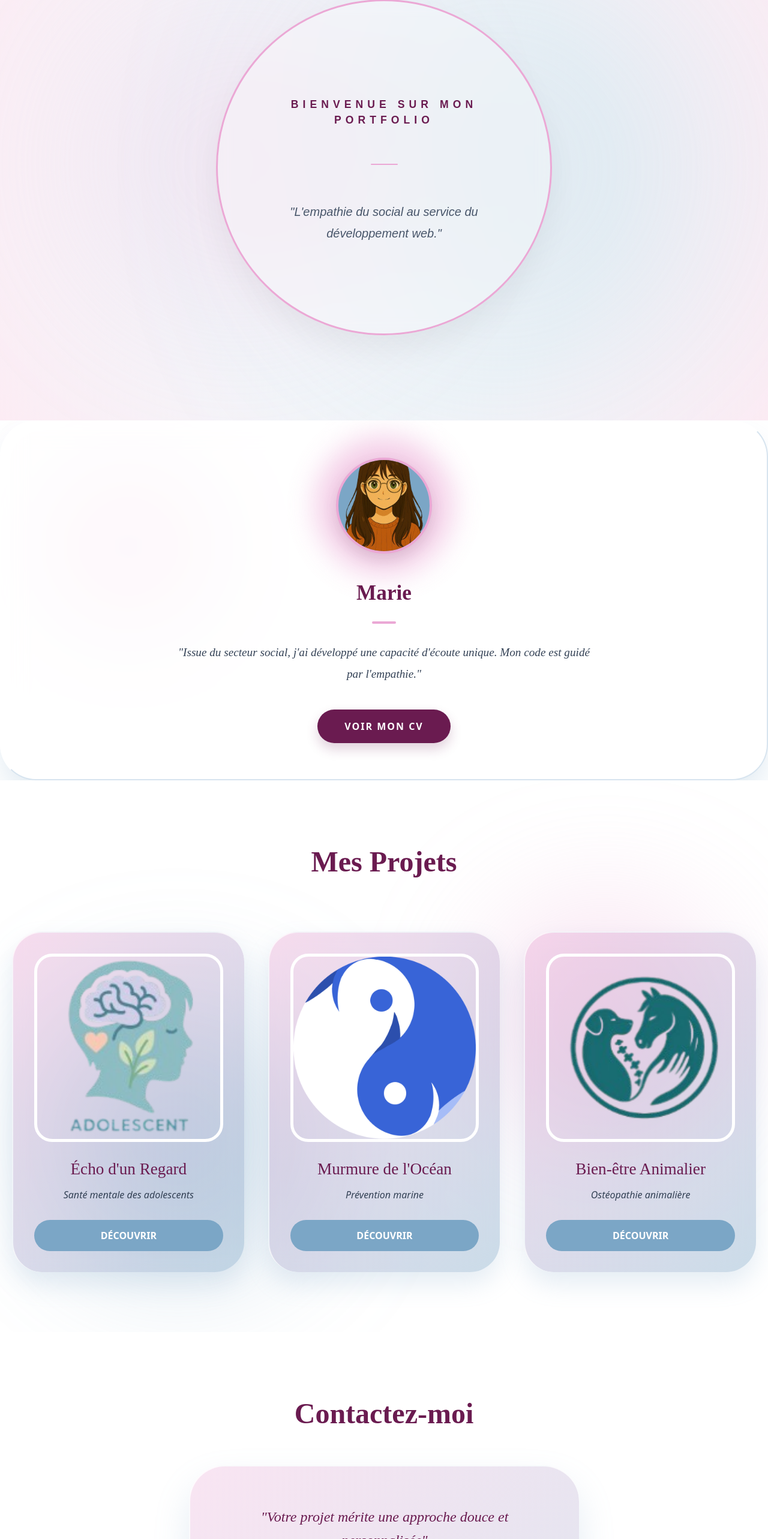
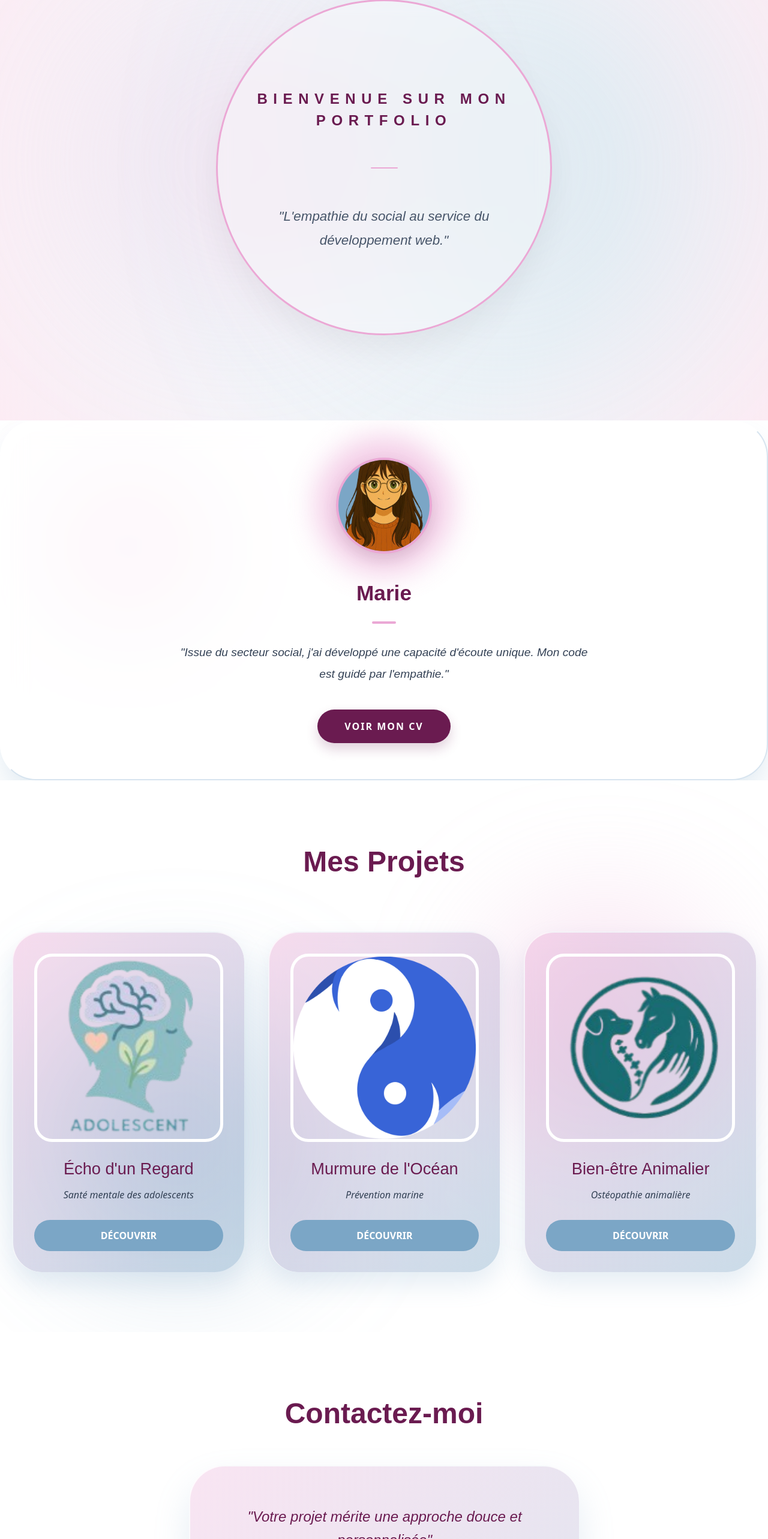
Before and after one commit to Llewenaa/portfolio-marie, a React (Vite) app: page / in a window 1280 px wide. Shown: the part 99-2665 px from the top of the page at 60% size. Built offline with nearby package versions, Linux system fonts and the light colour scheme; the HTML template or start-up script is replaced by a standard one.

Commit message:
dernière modification et ajout

```diff
--- a/src/components/Contact.jsx
+++ b/src/components/Contact.jsx
@@ -17,7 +17,6 @@ export default function Contact() {
       'gRaSdA1Dflm3ClB4d'
     )
     .then((result) => {
-    // Choisis ta phrase préférée ici :
     setStatus("Votre message a bien pris son envol. Je reviens vers vous très vite. 🌸");
     form.current.reset();
 }, (error) => {
@@ -25,7 +24,6 @@ export default function Contact() {
 });
   };
 
-  // Tes styles restent identiques
   const innerCardStyle = {
     padding: '25px',
     borderRadius: '28px',
@@ -51,14 +49,14 @@ export default function Contact() {
     <section id="contact" style={{ padding: '100px 20px', position: 'relative', backgroundColor: 'transparent', display: 'flex', flexDirection: 'column', alignItems: 'center' }}>
 
       <motion.h2 initial={{ opacity: 0, y: 20 }} whileInView={{ opacity: 1, y: 0 }} viewport={{ once: true }}
-        style={{ color: '#6a1b50', fontSize: '3rem', fontFamily: "'Playfair Display', serif", fontWeight: 'bold', marginBottom: '50px', textAlign: 'center' }}>
+        style={{ color: '#6a1b50', fontSize: '3rem', fontFamily: "'Playfair Display', sans-serif", fontWeight: 'bold', marginBottom: '50px', textAlign: 'center' }}>
         Contactez-moi
       </motion.h2>
 
       <motion.div initial={{ opacity: 0, scale: 0.95 }} whileInView={{ opacity: 1, scale: 1 }} viewport={{ once: true }} transition={{ duration: 0.8 }}
         style={{ width: '90%', maxWidth: '650px', background: 'linear-gradient(135deg, rgba(235, 168, 213, 0.3) 0%, rgba(123, 166, 198, 0.3) 100%)', backdropFilter: 'blur(15px)', WebkitBackdropFilter: 'blur(15px)', padding: '50px', borderRadius: '60px', borderTop: '2px solid rgba(255, 255, 255, 0.8)', borderLeft: '2px solid rgba(255, 255, 255, 0.8)', boxShadow: '0 30px 60px rgba(123, 166, 198, 0.2)', zIndex: 10, marginBottom: '40px' }}>
 
-        <p style={{ fontFamily: "'Lora', serif", fontStyle: 'italic', color: '#6a1b50', lineHeight: '1.6', fontSize: '1.5rem', textAlign: 'center', marginBottom: '40px', padding: '15px' }}>
+        <p style={{ fontFamily: "'Lora', sans-serif", fontStyle: 'italic', color: '#6a1b50', lineHeight: '1.6', fontSize: '1.5rem', textAlign: 'center', marginBottom: '40px', padding: '15px' }}>
           "Votre projet mérite une approche douce et personnalisée"
         </p>
 
@@ -67,7 +65,7 @@ export default function Contact() {
           <div style={innerCardStyle}>
             <label style={labelStyle}>Nom complet</label>
             {/* IMPORTANT: AJOUT DE L'ATTRIBUT 'name' pour EmailJS */}
-            <input type="text" name="from_name" placeholder="Marie Durant" style={inputStyle} required />
+            <input type="text" name="from_name" placeholder="Iris Durant" style={inputStyle} required />
           </div>
 
           <div style={innerCardStyle}>
--- a/src/components/Hero.jsx
+++ b/src/components/Hero.jsx
@@ -53,29 +53,14 @@ export default function Hero() {
           padding: '50px'
         }}
       >
-        {/* --- TON TITRE ANIMÉ ICI ---
-        <motion.h1
-          initial={{ opacity: 0, y: 30 }}
-          animate={{ opacity: 1, y: 0 }}
-          transition={{ duration: 1, delay: 2.5 }} // Se lance après le loader
-          style={{
-            fontSize: '5.5rem',
-            fontWeight: 'bold',
-            color: '#6a1b50',
-            margin: 0,
-            fontFamily: "'Playfair Display', serif"
-          }}
-        >
-          Marie
-        </motion.h1> */}
 
-        {/* --- TON SOUS-TITRE ANIMÉ --- */}
+        {/* SOUS-TITRE ANIMÉ */}
         <motion.h2
           initial={{ opacity: 0, y: 20 }}
           animate={{ opacity: 1, y: 0 }}
-          transition={{ duration: 0.8, delay: 0.8 }} // Un peu plus tard
+          transition={{ duration: 0.8, delay: 0.8 }}
           style={{
-            fontSize: '1.1rem',
+            fontSize: '1.5rem',
             color: '#6a1b50',
             fontWeight: '600',
             letterSpacing: '0.4em',
@@ -101,13 +86,13 @@ export default function Hero() {
           }}
         ></motion.div>
 
-        {/* --- TON TEXTE DE PRÉSENTATION ANIMÉ --- */}
+        {/* TEXTE DE PRÉSENTATION ANIMÉ */}
         <motion.p
           initial={{ opacity: 0 }}
           animate={{ opacity: 1 }}
           transition={{ duration: 0.8, delay: 1.2 }}
           style={{
-            fontSize: '1.25rem',
+            fontSize: '1.4rem',
             color: '#475569',
             fontStyle: 'italic',
             lineHeight: '1.8',
--- a/src/components/Profil.jsx
+++ b/src/components/Profil.jsx
@@ -7,7 +7,7 @@ export default function ProfilEtCompetences() {
   return (
     <div className="w-full py-20" style={{ position: 'relative', overflow: 'hidden' }}>
 
-      {/* 1. ARRIÈRE-PLAN DYNAMIQUE */}
+      {/* ARRIÈRE-PLAN DYNAMIQUE */}
       <div style={{ position: 'absolute', inset: 0, zIndex: 0, pointerEvents: 'none' }}>
         <motion.div
           animate={{ opacity: [0.2, 0.4, 0.2] }}
@@ -24,7 +24,7 @@ export default function ProfilEtCompetences() {
       <section id="profil" className="w-full" style={{ position: 'relative', zIndex: 10 }}>
         <div className="max-w-4xl mx-auto px-6">
 
-          {/* 2. LA CARD EFFET BOMBER */}
+          {/* LA CARD EFFET BOMBER */}
           <motion.div
             initial={{ opacity: 0, y: 40 }}
             whileInView={{ opacity: 1, y: 0 }}
@@ -51,7 +51,7 @@ export default function ProfilEtCompetences() {
             }}
           >
 
-            {/* 3. PHOTO FIXE AVEC HALO "RESPIRANT" */}
+            {/* PHOTO FIXE AVEC HALO "RESPIRANT" */}
             <div style={{ position: 'relative', marginBottom: '40px' }}>
               {/* Le halo qui respire derrière l'image */}
               <motion.div
@@ -96,7 +96,7 @@ export default function ProfilEtCompetences() {
             {/* CONTENU TEXTUELLE */}
             <div style={{ width: '100%', maxWidth: '700px' }}>
               <h3 style={{
-                fontFamily: "'Playfair Display', serif",
+                fontFamily: "'Playfair Display', sans-serif",
                 fontWeight: 'bold',
                 color: '#6a1b50',
                 fontSize: '2.2rem',
@@ -113,7 +113,7 @@ export default function ProfilEtCompetences() {
               }} />
 
               <p style={{
-                fontFamily: "'Lora', serif",
+                fontFamily: "'Lora', sans-serif",
                 color: '#334155',
                 lineHeight: '1.9',
                 marginBottom: '40px',
--- a/src/components/Projets.jsx
+++ b/src/components/Projets.jsx
@@ -28,7 +28,7 @@ export default function Projets() {
       backgroundColor: 'transparent'
     }}>
 
-      {/* 1. RAPPEL DES AURAS (Même style que Profil) */}
+      {/* RAPPEL DES AURAS (Même style que Profil) */}
       <div style={{ position: 'absolute', inset: 0, zIndex: 0, pointerEvents: 'none' }}>
         <motion.div
           animate={{ x: [0, -30, 0], y: [0, 50, 0] }}
@@ -55,7 +55,7 @@ export default function Projets() {
       <div className="max-w-6xl mx-auto" style={{ position: 'relative', zIndex: 10 }}>
         <h2 style={{
           textAlign: 'center', color: '#6a1b50', marginBottom: '80px',
-          fontSize: '3rem', fontFamily: "'Playfair Display', serif", fontWeight: 'bold'
+          fontSize: '3rem', fontFamily: "'Playfair Display', sans-serif", fontWeight: 'bold'
         }}>
           Mes Projets
         </h2>
@@ -73,7 +73,7 @@ export default function Projets() {
               whileInView={{ opacity: 1, y: 0 }}
               viewport={{ once: true }}
               style={{
-                /* CARTES ROSE/BLEU BOMBER (Comme demandé) */
+                /* CARTES ROSE/BLEU BOMBER */
                 background: 'linear-gradient(135deg, rgba(235, 168, 213, 0.4) 0%, rgba(123, 166, 198, 0.4) 100%)',
                 backdropFilter: 'blur(12px)',
                 WebkitBackdropFilter: 'blur(12px)',
@@ -95,7 +95,7 @@ export default function Projets() {
                 <img src={projet.image} alt={projet.titre} style={{ width: '100%', height: '100%', objectFit: 'cover' }} />
               </div>
 
-              <h3 style={{ fontSize: '1.7rem', color: '#6a1b50', marginBottom: '10px', fontFamily: "'Playfair Display', serif" }}>{projet.titre}</h3>
+              <h3 style={{ fontSize: '1.7rem', color: '#6a1b50', marginBottom: '10px', fontFamily: "'Playfair Display', sans-serif" }}>{projet.titre}</h3>
               <p style={{ color: '#334155', marginBottom: '30px', fontStyle: 'italic', flexGrow: 1 }}>{projet.desc}</p>
 
               <motion.button
@@ -113,7 +113,7 @@ export default function Projets() {
         </div>
       </div>
 
-      {/* POPUP (Modèle identique au profil mais pour les détails) */}
+      {/* POPUP */}
       <AnimatePresence>
         {projetSelectionne && (
           <motion.div
@@ -133,7 +133,7 @@ export default function Projets() {
                 }}
               >
                 <button onClick={() => setProjetSelectionne(null)} style={{ float: 'right', border: 'none', background: '#6a1b50', color: 'white', borderRadius: '50%', width: '40px', height: '40px', cursor: 'pointer' }}>✕</button>
-                <h2 style={{ color: '#6a1b50', fontSize: '2.5rem', marginBottom: '30px', fontFamily: "'Playfair Display', serif" }}>{projetSelectionne.titre}</h2>
+                <h2 style={{ color: '#6a1b50', fontSize: '2.5rem', marginBottom: '30px', fontFamily: "'Playfair Display', sans-serif" }}>{projetSelectionne.titre}</h2>
                 <img src={projetSelectionne.imagePopup || projetSelectionne.image} style={{ width: '100%', borderRadius: '30px', marginBottom: '30px' }} />
                 <div style={{ textAlign: 'left' }}>
                    <p style={{ color: '#EBA8D5', fontWeight: 'bold', textTransform: 'uppercase', marginBottom: '10px' }}>Ma Mission</p>
```
